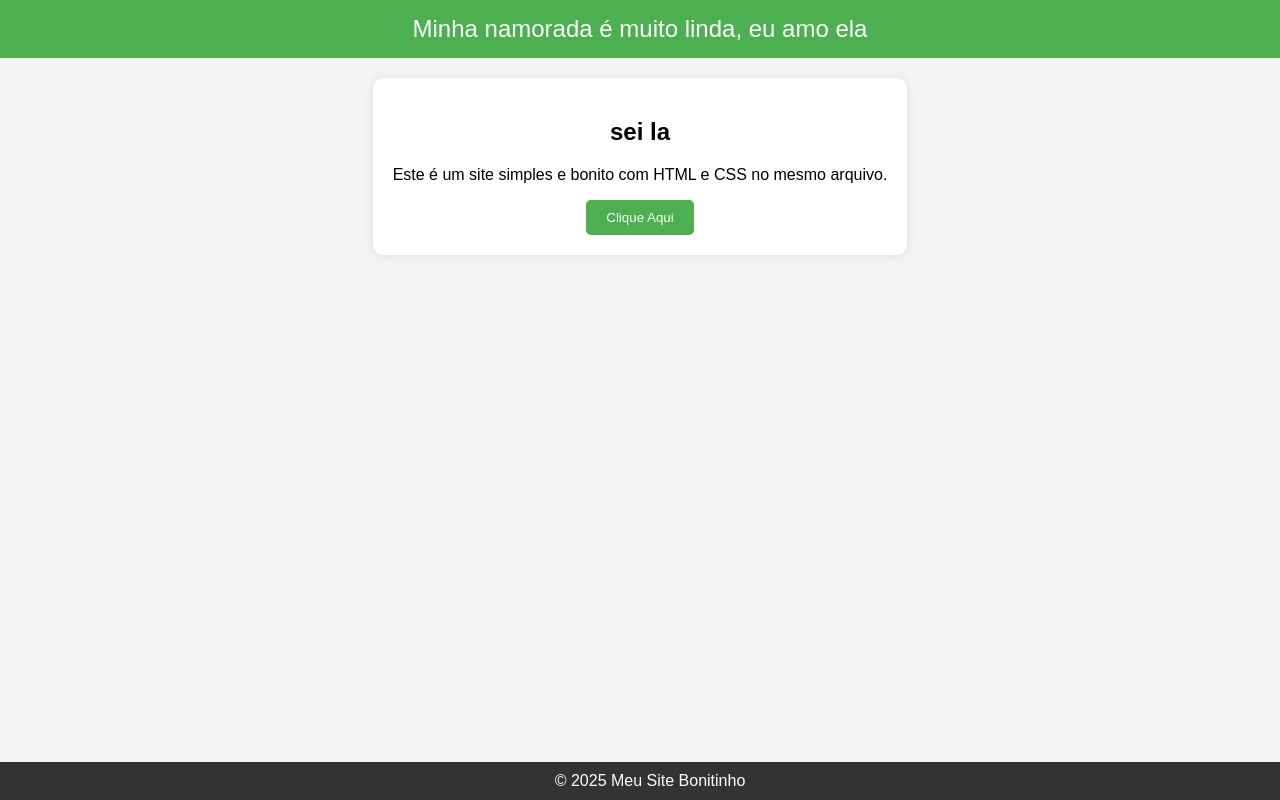
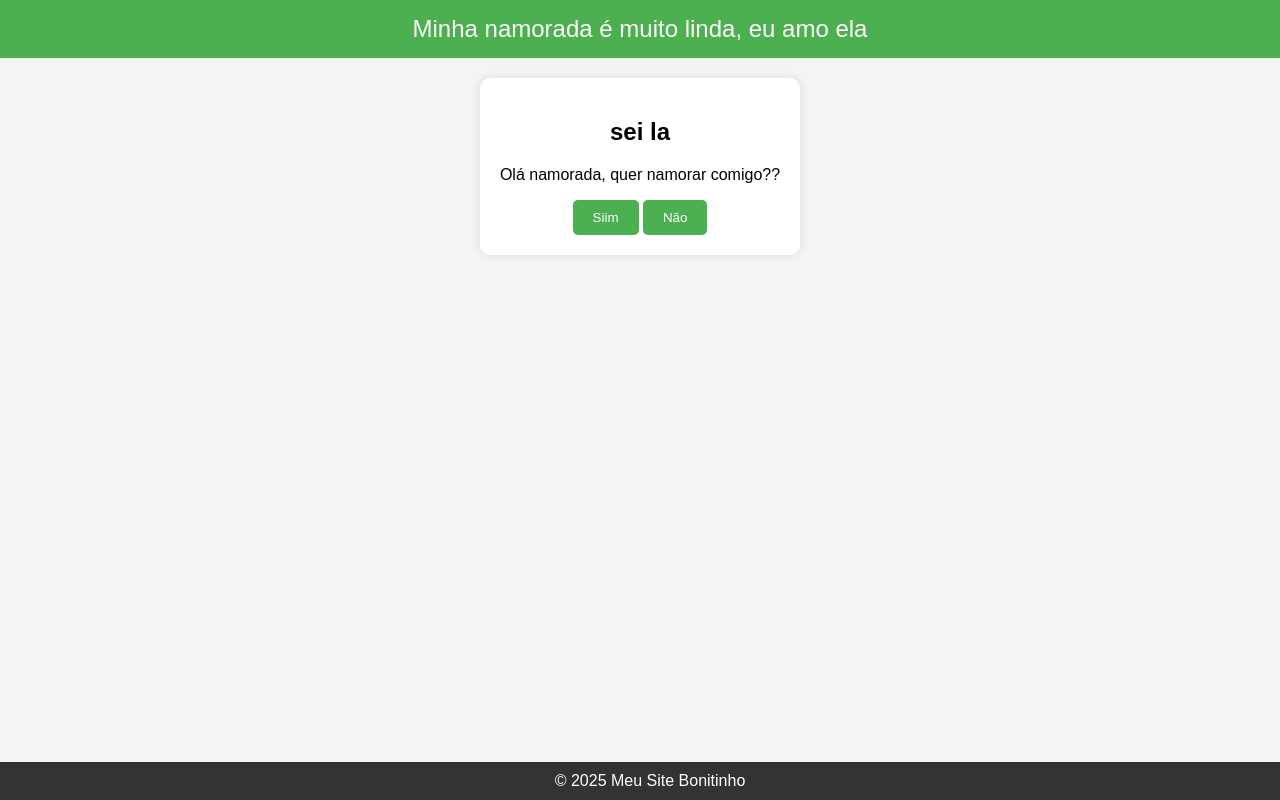
Before and after one commit to PrataMatheus/teste, a plain HTML site: page index.html in a window 1280 px wide. Drawn offline with Linux system fonts and the light colour scheme.

Commit message:
Add files via upload

```diff
--- a/index.html
+++ b/index.html
@@ -51,8 +51,9 @@
     <header>Minha namorada é muito linda, eu amo ela</header>
     <section>
         <h2>sei la </h2>
-        <p>Este é um site simples e bonito com HTML e CSS no mesmo arquivo.</p>
-        <button onclick="alert('Ola namorada, quer namorar comigo??')">Clique Aqui</button>
+        <p>Olá namorada, quer namorar comigo??</p>
+        <button onclick="alert('Eu te amo S2 S2')">Siim</button>
+        <button disabled="disabled">Não</button>
     </section>
     <footer>© 2025 Meu Site Bonitinho</footer>
 </body>
```
